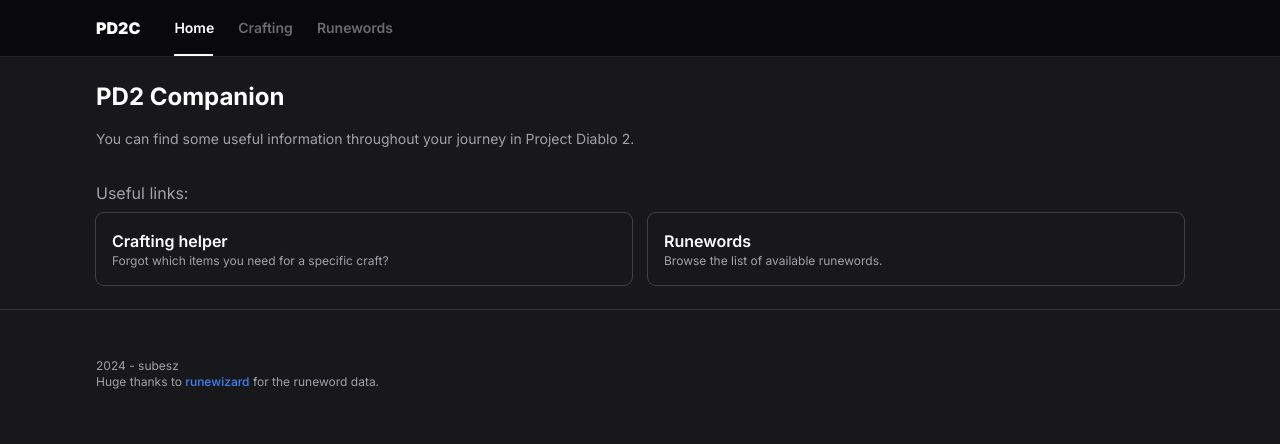
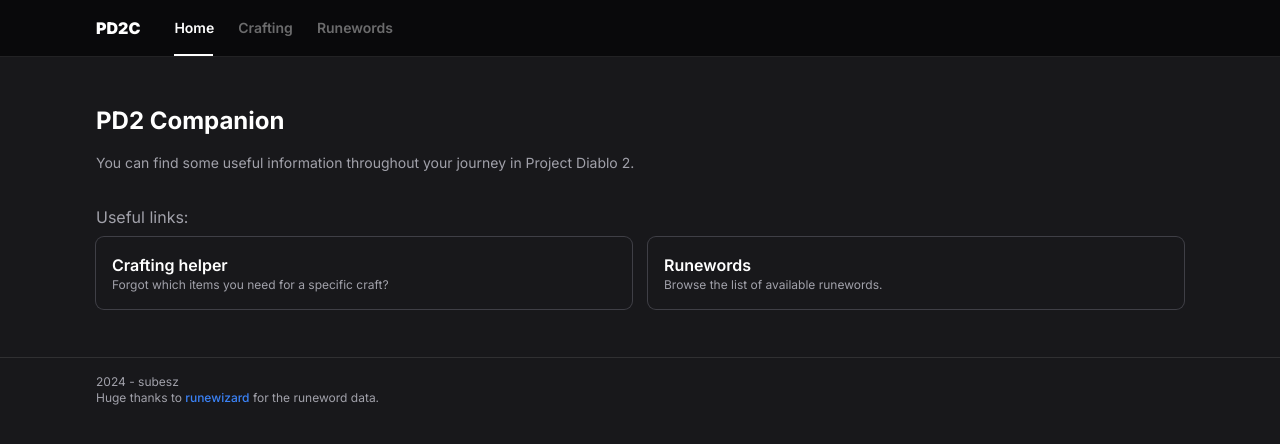
Before and after one commit to Dubbie/pd2-companion, a Vue app: page / in a window 1280 px wide. Shown: the top 444 px of the page. Built offline with nearby package versions, Linux system fonts and the light colour scheme.

Commit message:
add padding to content, remove padding from footer

```diff
--- a/src/App.vue
+++ b/src/App.vue
@@ -8,7 +8,7 @@
   <div class="min-h-svh bg-zinc-900 text-zinc-400 flex flex-col">
     <TheHeader />
 
-    <div class="py-6">
+    <div class="py-12">
       <RouterView />
     </div>
 
--- a/src/components/TheFooter.vue
+++ b/src/components/TheFooter.vue
@@ -4,7 +4,8 @@
 
 <template>
   <footer class="bg-zinc-900 border-t border-white/10">
-    <TheContainer class="py-12">
+    <TheContainer class="py-4">
+      <div>
         <div class="text-xs">
           <p>2024 - subesz</p>
         </div>
@@ -21,6 +22,7 @@
             for the runeword data.
           </p>
         </div>
+      </div>
     </TheContainer>
   </footer>
 </template>
```
Lines whose indentation alone changed are shown as unchanged.
